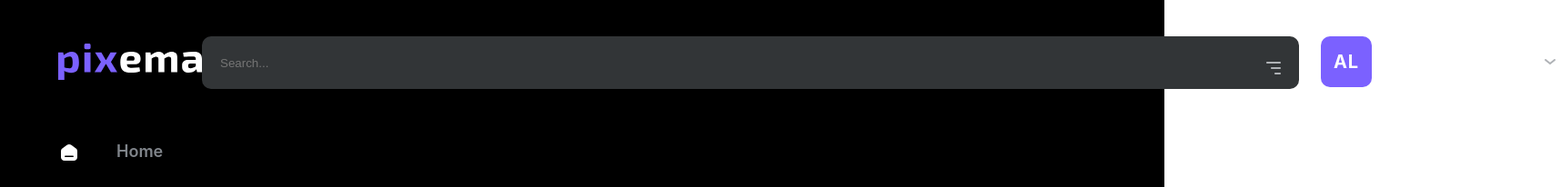
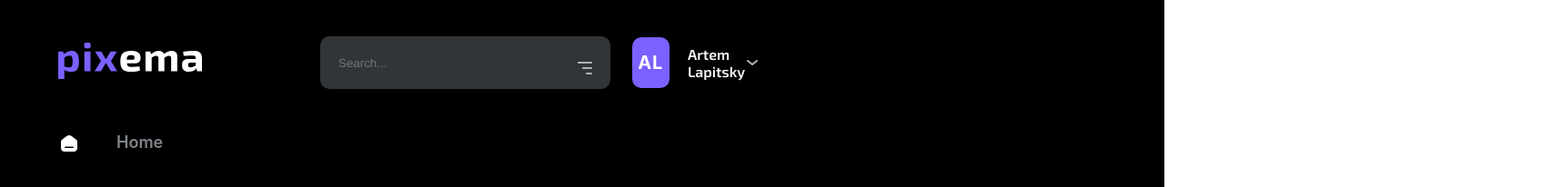
Before and after one commit to RamanenyaAS/Pixema, a React (Create React App) app: page / in a window 1280 px wide. Shown: the top 206 px of the page at 91% size, 1716 px wide, since content can reach past the window. Built offline with nearby package versions, Linux system fonts and the light colour scheme; no server answers.

Commit message:
feat(Pixema): update Header

```diff
--- a/src/App.css
+++ b/src/App.css
@@ -8,3 +8,6 @@
 .link{
   text-decoration: none;
 }
+.main{
+  display: flex ;
+}
--- a/src/App.tsx
+++ b/src/App.tsx
@@ -17,9 +17,10 @@ function App() {
       <BrowserRouter>
         <div className="background">
           <div className="container">
-            <Aside></Aside>
             <div className="main-page-block">
               <Header></Header>
+              <main className="main">
+                <Aside></Aside>
                 <Routes>
                   <Route path="/" element={<MainPage></MainPage>}></Route>
                   <Route path='/movie/:movieId' element={<SelectedMoviePage></SelectedMoviePage>}></Route>
@@ -29,6 +30,7 @@ function App() {
                   <Route path='/signIn' element={<SignInFormPage></SignInFormPage>}></Route>
                   <Route path='/signUp' element={<SignUpFormPage></SignUpFormPage>}></Route>
                 </Routes>
+              </main>
             </div>
           </div>
         </div>
--- a/src/components/Aside/Aside.css
+++ b/src/components/Aside/Aside.css
@@ -1,16 +1,10 @@
 .aside {
   display: flex;
   flex-direction: column;
-  width: 360px;
+  width: 300px;
   min-height: 95vh;
   padding: 48px 0px 0px 64px;
   position: relative;
-}
-
-.logo {
-  width: 158px;
-  height: 40px;
-  padding-bottom: 64px;
 }
 
 .copyright {
--- a/src/components/Aside/Aside.tsx
+++ b/src/components/Aside/Aside.tsx
@@ -4,16 +4,12 @@ import IconHome from "../../images/IconHome.svg"
 import IconSetting from "../../images/IconSetting.svg"
 import IconTrends from "../../images/IconTrends.svg"
 import IconFavorites from "../../images/IconFavoritesLight.svg"
-import IconLogo from "../../images/Logo.svg"
 import { Link } from "react-router-dom";
 
 function Aside() {
   return (
     <>
       <aside className="aside">
-        <Link to={"/"} className="link">
-          <img className="logo" src={IconLogo} alt="Pixema logo" />
-        </Link>
         <Link to={"/"} className="link">
           <Links title="Home" src={IconHome} isDisabled={false}></Links>
         </Link>
--- a/src/components/Card/Card.css
+++ b/src/components/Card/Card.css
@@ -18,8 +18,8 @@
 }
 
 .card__image {
-  width: 266px;
-  height: 357px;
+  width: 240px;
+  height: 330px;
   flex-shrink: 0;
   border-radius: 20px;
 }
--- a/src/components/Header/Header.css
+++ b/src/components/Header/Header.css
@@ -1,4 +1,12 @@
 .header-block{
   display: flex;
-  padding-top: 40px;
+  align-items: center;
+  justify-content: space-between;
+  padding: 40px 64px 0px 64px;
 }
+
+.logo {
+  width: 158px;
+  height: 40px;
+  padding-right: 130px;
+}
--- a/src/components/Header/Header.tsx
+++ b/src/components/Header/Header.tsx
@@ -2,6 +2,9 @@ import "./Header.css"
 import Search from "../Search/Search";
 import User from "../User/User";
 import { useState } from "react";
+import { Link } from "react-router-dom";
+import IconLogo from "../../images/Logo.svg"
+
 
 function Header() {
 
@@ -22,6 +25,9 @@ function Header() {
     <>
       <header className="header">
         <div className="header-block">
+          <Link to={"/"} className="link">
+            <img className="logo" src={IconLogo} alt="Pixema logo" />
+          </Link>
           <Search isDisabled={false}></Search>
           {isAuthorized ? <User username={username} onLogOut={handleLogOut}></User> : <User username="Sign in" onSignIn={handleSignIn}></User>}
         </div>
--- a/src/components/Search/Search.css
+++ b/src/components/Search/Search.css
@@ -1,5 +1,5 @@
 .search__input {
-  width: 1184px;
+  width: 70%;
   height: 56px;
   outline: none;
   border: 0;
```
Lines whose indentation alone changed are shown as unchanged.
